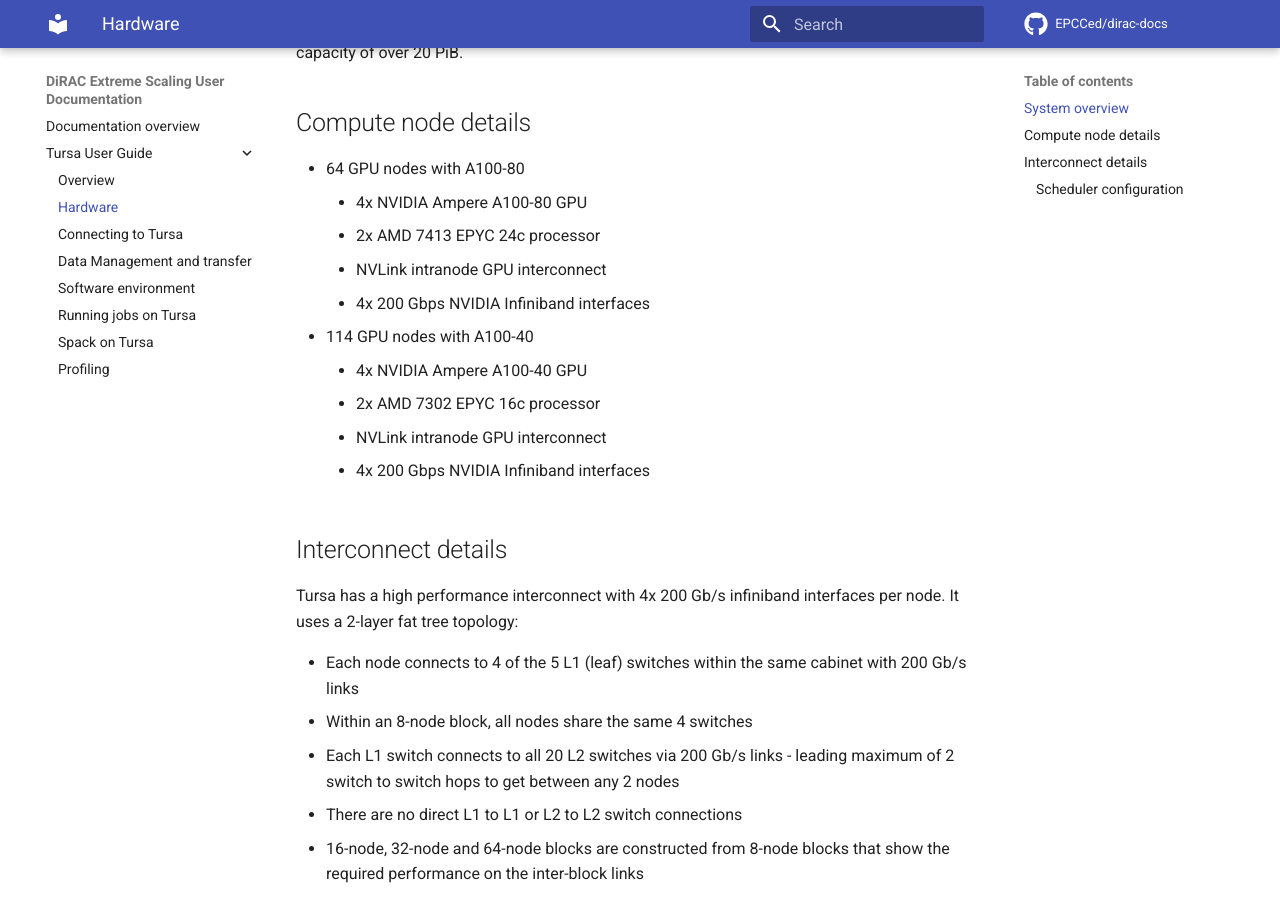
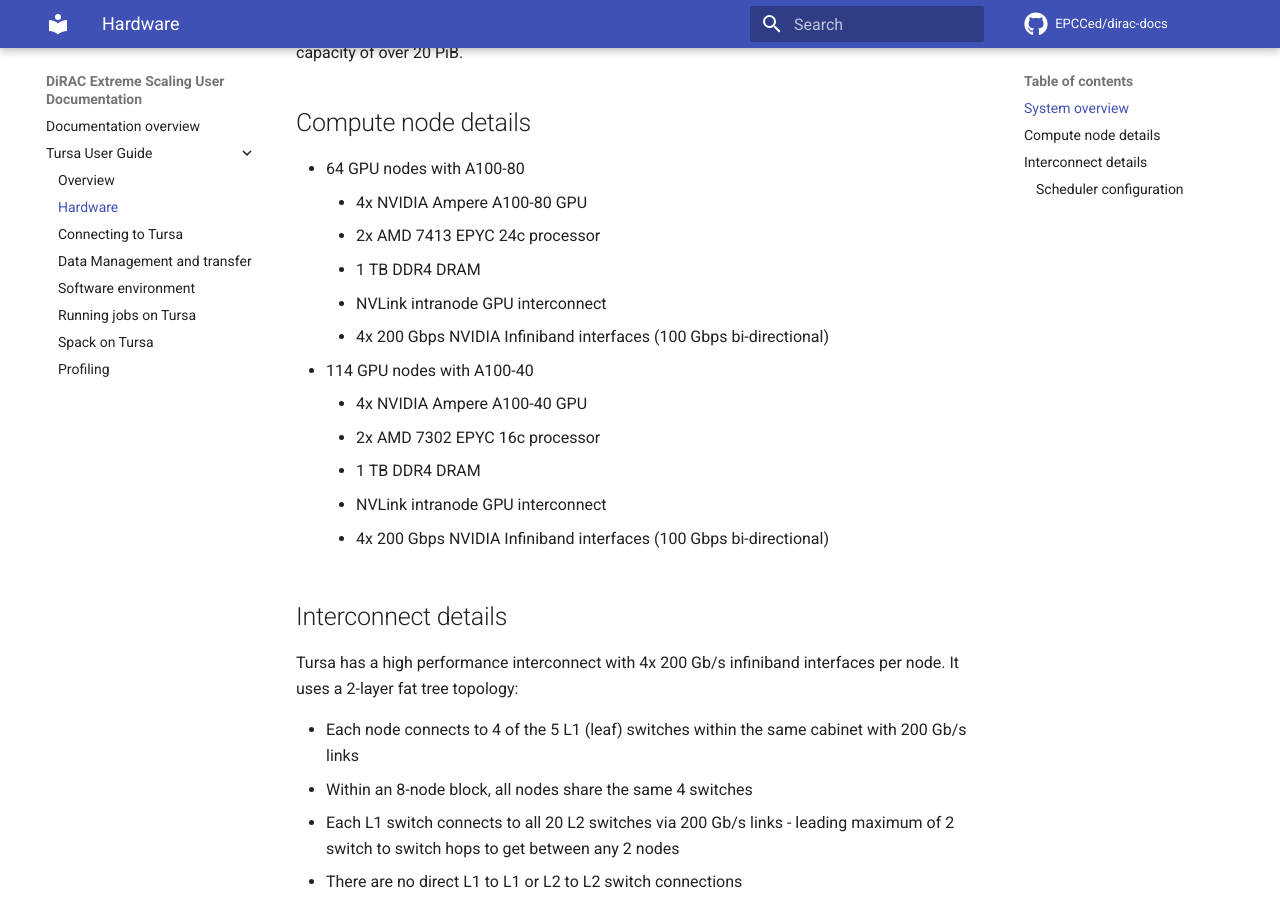
Before and after one commit to EPCCed/dirac-docs, an MkDocs documentation site: the page built from docs/tursa-user-guide/hardware.md, in a window 1280 px wide and 900 px high, scrolled down 495 px. Built offline with MkDocs 1.6.1 and Material for MkDocs 9.7.7, drawn with Linux system fonts in a browser that asks for light colours; comment, search, counter and statistics services are not loaded.

Commit message:
Add DRAM capacity

```diff
--- a/docs/tursa-user-guide/hardware.md
+++ b/docs/tursa-user-guide/hardware.md
@@ -15,13 +15,15 @@
 - 64 GPU nodes with A100-80
      + 4x NVIDIA Ampere A100-80 GPU
      + 2x AMD 7413 EPYC 24c processor
+     + 1 TB DDR4 DRAM
      + NVLink intranode GPU interconnect
-     + 4x 200 Gbps NVIDIA Infiniband interfaces
+     + 4x 200 Gbps NVIDIA Infiniband interfaces (100 Gbps bi-directional)
 - 114 GPU nodes with A100-40
      + 4x NVIDIA Ampere A100-40 GPU
      + 2x AMD 7302 EPYC 16c processor
+     + 1 TB DDR4 DRAM
      + NVLink intranode GPU interconnect
-     + 4x 200 Gbps NVIDIA Infiniband interfaces
+     + 4x 200 Gbps NVIDIA Infiniband interfaces (100 Gbps bi-directional)
 
 ## Interconnect details
 
```
